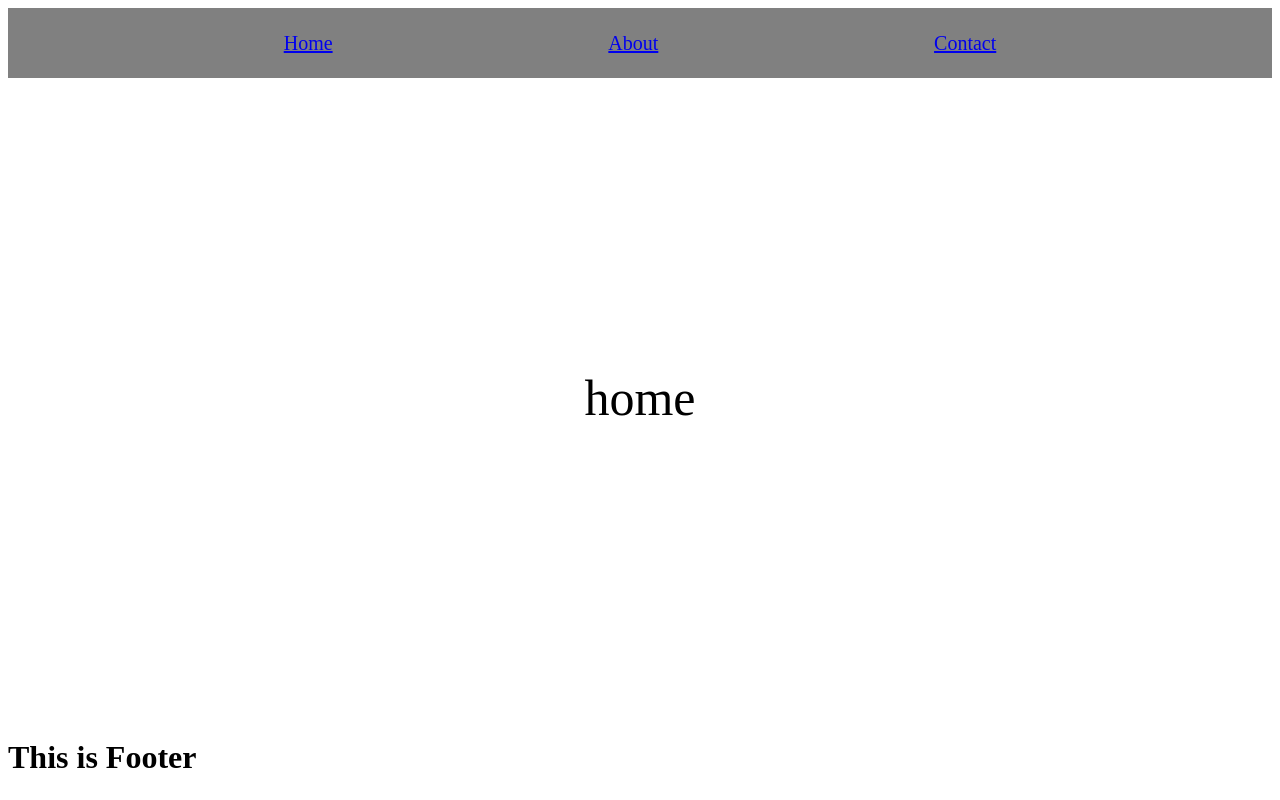
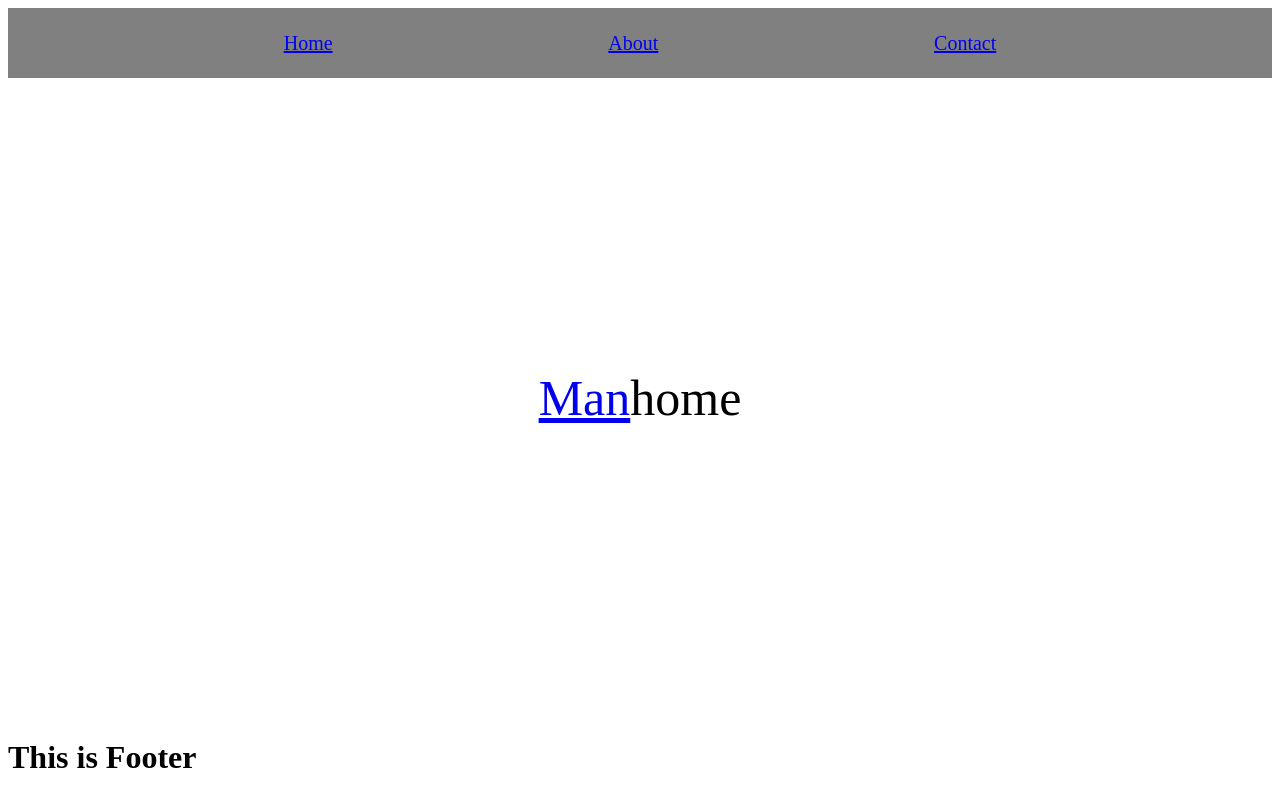
Before and after one commit to Prince1304/ReacteJS, a React (Vite) app in the folder Profile-app/: page / in a window 1280 px wide. Built offline with nearby package versions, Linux system fonts and the light colour scheme.

Commit message:
Reacte Nested Routing

```diff
--- a/Profile-app/src/component/home.jsx
+++ b/Profile-app/src/component/home.jsx
@@ -1,8 +1,11 @@
 import React from 'react'
+import NF from '../component/404';
+import { Link } from 'react-router-dom';
 
 const home = () => {
   return (
-    <div id='content'>home</div>
+    <div id='content'>
+      <Link to="/man">Man</Link>home</div>
   )
 }
 
```
